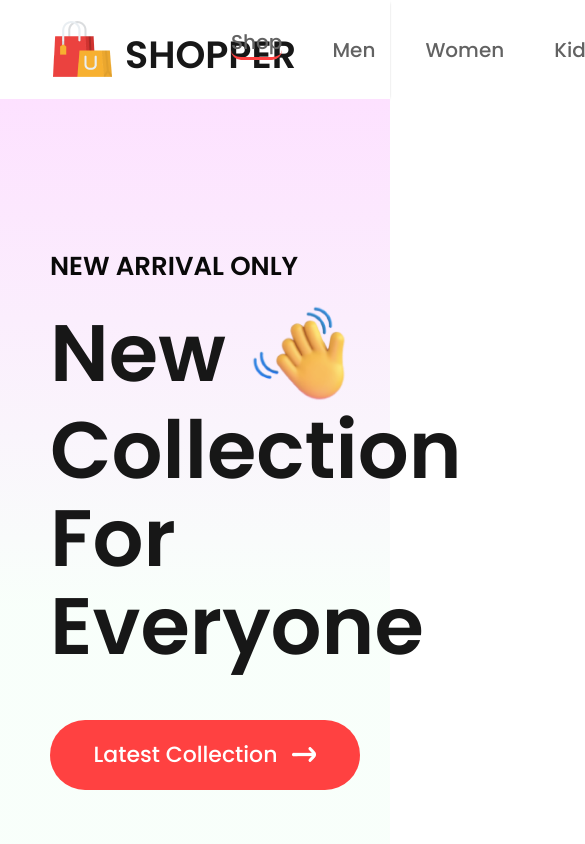
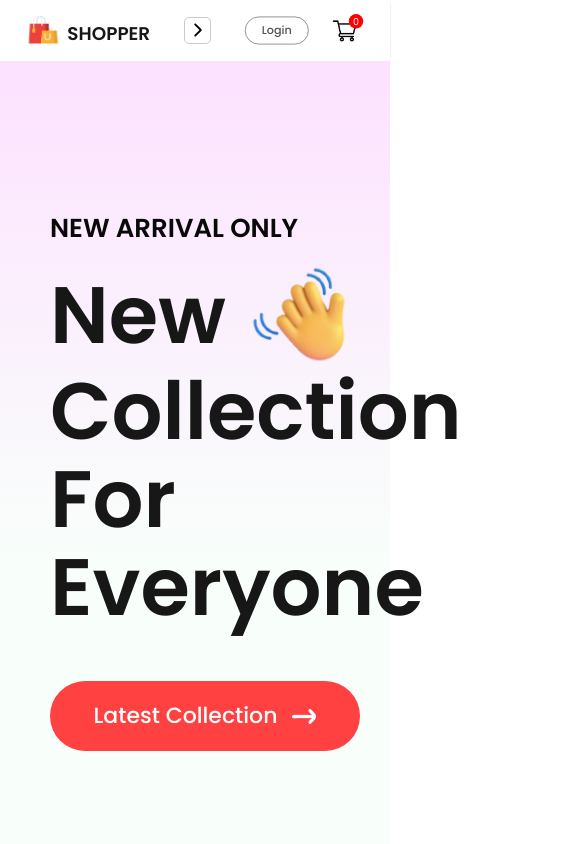
Before and after one commit to ZAINZESHAN/E-Commerce-web, a React (Vite) app: page / in a window 390 px wide. Shown: the top 844 px of the page, 585 px wide, since content can reach past the window. Built offline with nearby package versions, Linux system fonts and the light colour scheme.

Commit message:
Created Navbar Full Responsive

```diff
--- a/package.json
+++ b/package.json
@@ -14,6 +14,7 @@
     "react": "^18.3.1",
     "react-dom": "^18.3.1",
     "react-hot-toast": "^2.4.1",
+    "react-icons": "^5.4.0",
     "react-router-dom": "^7.0.2"
   },
   "devDependencies": {
@@ -29,6 +30,6 @@
     "globals": "^15.12.0",
     "postcss": "^8.4.49",
     "tailwindcss": "^3.4.16",
-    "vite": "^6.0.1"
+    "vite": "^6.0.5"
   }
 }
--- a/src/components/Navbar/Navbar.css
+++ b/src/components/Navbar/Navbar.css
@@ -3,11 +3,13 @@
   justify-content: space-between;
   padding: 16px 150px;
   box-shadow: 0 1px 3px -2px black;
+  align-items: center;
 }
 
 .nav-logo {
   display: flex;
   align-items: center;
+  justify-content: center;
   gap: 10px;
 }
 
@@ -88,19 +90,122 @@
   color: white;
 }
 
+.nav-dropdown {
+  display: none;
+}
+
 /* Responsive Styles */
-@media screen and (max-width: 1600px) {
+@media screen and (max-width: 1350px) {
   .navbar {
-    padding: 16px 70px; /* Reduced padding for smaller screens */
+    padding: 12px 50px; /* Reduced padding for smaller screens */
+  }
+  .nav-logo img {
+    width: 40px;
+  }
+  .nav-logo p {
+    font-size: 25px;
+  }
+  .nav-menu {
+    gap: 30px;
+    font-size: 16px;
+  }
+  .nav-login-cart {
+    gap: 30px;
+  }
+  .nav-login-cart button {
+    width: 120px;
+    height: 45px;
+    font-size: 16px;
+  }
+  .nav-cart-count {
+    margin-left: -40px;
+    font-size: 12px;
   }
 }
 
-@media screen and (max-width: 1200px) {
+@media screen and (max-width: 1050px) {
   .navbar {
-    padding: 16px 50px; /* Reduced padding for smaller screens */
+    padding: 12px 30px;
+  }
+  .nav-menu {
+    gap: 25px;
+    font-size: 14px;
+  }
+  .nav-logo p {
+    font-size: 23px;
+  }
+  .nav-login-cart button {
+    width: 80px;
+    height: 35px;
+    font-size: 14px;
+  }
+  .nav-login-cart img {
+    width: 30px;
+  }
+  .nav-cart-count {
+    width: 18px;
+    height: 18px;
+  }
+}
+
+@media screen and (max-width: 800px) {
+  .navbar {
+    padding: 10px 20px;
+  }
+  .nav-dropdown {
+    display: flex;
+    justify-content: center;
+    align-items: center;
+    width: 35px;
+    height: 35px;
+    rotate: 0deg; /* Initial rotation */
+    transition: transform 0.5s ease; /* Smooth rotation */
+    margin-top: 10px;
+    font-size: 20px;
+    border: 1px solid #cbc9c9;
+    border-radius: 10px;
   }
 
-  .nav-login-cart {
-    gap: 25px;
+  .nav-dropdown.open {
+    transform: rotate(90deg); /* Rotate when open */
+  }
+
+  .nav-menu {
+    display: none;
+    height: 80px;
+    width: 100%;
+    position: absolute;
+    background-color: white;
+    justify-content: center;
+    top: 50px;
+  }
+
+  .nav-menu-visible {
+    display: flex;
+    margin: 0px;
   }
 }
+
+@media screen and (max-width: 500px) {
+  .navbar {
+    padding: 8px 12px;
+    width: 8px 0px;
+    gap: 0;
+  }
+  .nav-logo {
+    transform: scale(0.8);
+  }
+  .nav-menu {
+    height: 70px;
+    top: 50px;
+  }
+  .nav-login-cart {
+    transform: scale(0.8);
+  }
+  .nav-dropdown{
+    margin-top: 0px;
+    width: 27px;
+    height: 27px;
+    border-radius: 5px;
+  }
+}
--- a/src/components/Navbar/Navbar.jsx
+++ b/src/components/Navbar/Navbar.jsx
@@ -1,13 +1,20 @@
-import React, { useContext } from 'react'
-import logo from '../../assets/logo.png'
-// import cart_icon from '../../assets/cart_icon.png'
-import cart_icon from '../../assets/cart_icon.png'
-import { Link, NavLink } from 'react-router-dom'
-import './Navbar.css'
-import { ShopContext } from '../../Contexts/ShopContext'
+import React, { useContext, useRef } from 'react';
+import logo from '../../assets/logo.png';
+import cart_icon from '../../assets/cart_icon.png';
+import { Link, NavLink } from 'react-router-dom';
+import './Navbar.css';
+import { ShopContext } from '../../Contexts/ShopContext';
+import { IoIosArrowForward } from "react-icons/io";
 
 const Navbar = ({ authType }) => {
   const { getTotalCartItems, isLoggedIn, logout } = useContext(ShopContext);
+  const menuRef = useRef();
+  const dropdownRef = useRef();
+
+  const handleDropDown = () => {
+    menuRef.current.classList.toggle('nav-menu-visible');
+    dropdownRef.current.classList.toggle('open'); // Toggle the rotation class
+  };
 
   return (
     <div className='navbar'>
@@ -15,7 +22,14 @@ const Navbar = ({ authType }) => {
         <img src={logo} alt='' />
         <p>SHOPPER</p>
       </div>
-      <div className='nav-menu'>
+      <button
+        onClick={handleDropDown}
+        className="nav-dropdown"
+        ref={dropdownRef}
+      >
+        <IoIosArrowForward />
+      </button>
+      <div ref={menuRef} className='nav-menu'>
         {/* Navigation Links */}
         <NavLink to='/' className={({ isActive }) => (isActive ? 'active' : 'non-active')}>Shop</NavLink>
         <NavLink to='/mens' className={({ isActive }) => (isActive ? 'active' : 'non-active')}>Men</NavLink>
@@ -25,12 +39,12 @@ const Navbar = ({ authType }) => {
 
       <div className='nav-login-cart'>
         {isLoggedIn ? (
-          <button onClick={logout}>Logout</button> // Change button to Logout
-        ) :
+          <button onClick={logout}>Logout</button>
+        ) : (
           <Link to={'/login'}>
-            <button>{authType}</button> {/* Button text should now reflect authType */}
+            <button>{authType}</button>
           </Link>
-          }
+        )}
         <Link to={'/cart'}>
           <img src={cart_icon} alt='' />
         </Link>
@@ -40,5 +54,4 @@ const Navbar = ({ authType }) => {
   );
 };
 
-
-export default Navbar
+export default Navbar;
```
Also changed, not shown: 1 other file (tests, documents, lock files or other folders).
